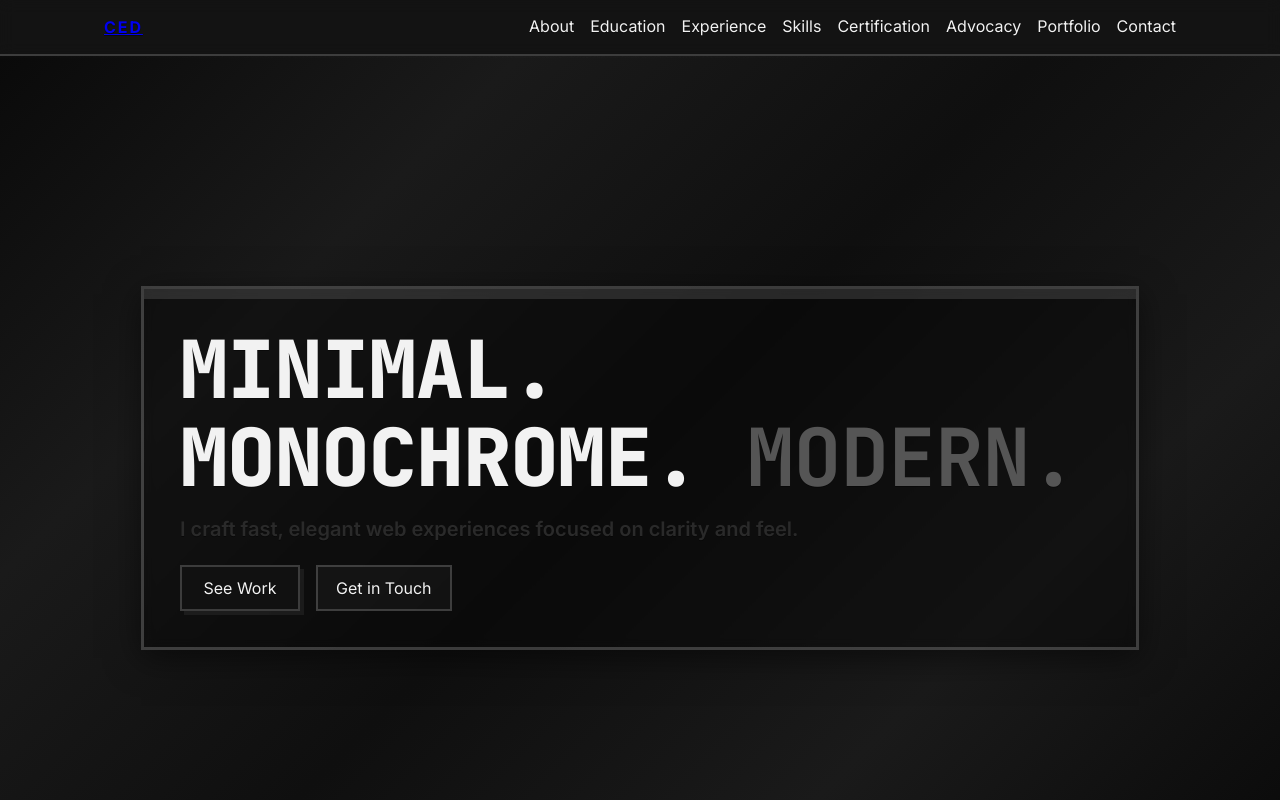
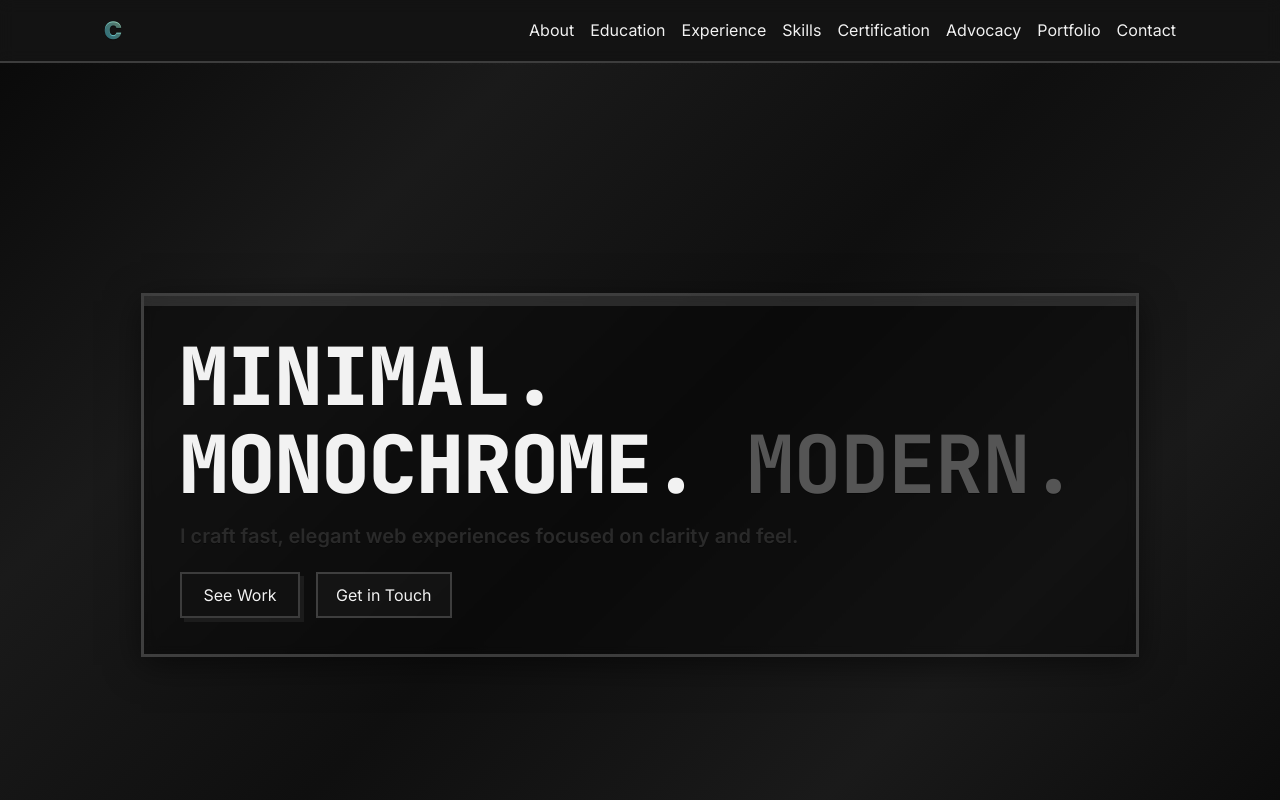
Before and after one commit to VonBoyager/Ferrancullo-Portfolio, a React (Vite) app: page / in a window 1280 px wide. Shown: the top 800 px of the page. Built offline with nearby package versions, Linux system fonts and the light colour scheme.

Commit message:
Update logo to 'C' with dynamic gradient colors and remove underline

```diff
--- a/src/components/Navbar.tsx
+++ b/src/components/Navbar.tsx
@@ -4,7 +4,7 @@ export function Navbar() {
   return (
     <header className="navbar">
       <div className="container">
-        <a href="#" className="logo">Ced</a>
+        <a href="#" className="logo">C</a>
         <nav className="nav-links">
           <a href="#about">About</a>
           <a href="#education">Education</a>
--- a/src/styles/global.css
+++ b/src/styles/global.css
@@ -111,6 +111,18 @@ html, body {
   }
 }
 
+@keyframes gradientShift {
+  0% {
+    background-position: 0% 50%;
+  }
+  50% {
+    background-position: 100% 50%;
+  }
+  100% {
+    background-position: 0% 50%;
+  }
+}
+
 /* Background layers */
 .app-root { position: relative; min-height: 100%; overflow-x: hidden; }
 .bg-gradient {
@@ -168,13 +180,22 @@ p { margin: 0 0 var(--space-3); color: var(--fg-dim); max-width: 72ch; }
 }
 .navbar > .container { display: flex; align-items: center; justify-content: space-between; gap: var(--space-3); padding: var(--space-3) var(--space-4); }
 .logo {
-  font-weight: 700;
+  font-weight: 900;
   letter-spacing: 0.12em;
   text-transform: uppercase;
   transition: all 0.3s ease;
+  text-decoration: none;
+  background: linear-gradient(45deg, #ff6b6b, #4ecdc4, #45b7d1, #96ceb4, #feca57, #ff9ff3, #54a0ff);
+  background-size: 400% 400%;
+  -webkit-background-clip: text;
+  background-clip: text;
+  -webkit-text-fill-color: transparent;
+  animation: gradientShift 3s ease-in-out infinite;
+  font-size: 1.5em;
 }
 .logo:hover {
-  animation: glitch 0.3s ease-in-out;
+  animation: gradientShift 0.5s ease-in-out infinite, glitch 0.3s ease-in-out;
+  transform: scale(1.1);
 }
 .nav-links { display: flex; gap: var(--space-3); }
 .nav-links a {
```
